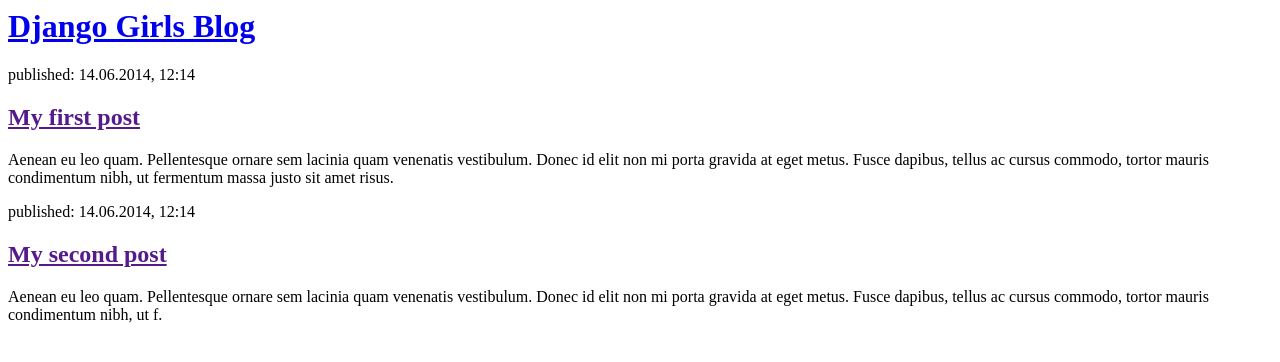
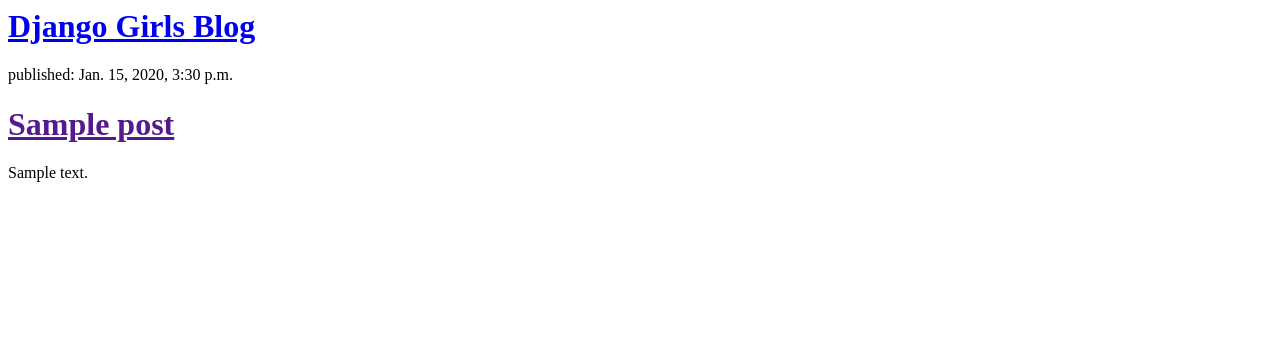
Before and after one commit to Suhasini-Patil/my-first-blog, a Django app: template blog/templates/blog/post_list.html in a window 1280 px wide. Shown: the top 362 px of the page. Run offline with Django 3.2, Linux system fonts and the light colour scheme; the template is opened without the code that fills it: values that come from a table or form of the project are taken from there, others are empty; tables that the repository leaves empty hold one stand-in row (values such as "Sample post"); parts of the project's set-up code (start-up, migrations or seed data) failed here and were passed over.

Commit message:
Modified templates to display posts from database.

```diff
--- a/blog/models.py
+++ b/blog/models.py
@@ -12,5 +12,5 @@
         self.published_date = timezone.now()
         self.save()
 
-    def _str_(self):
+    def __str__(self):
         return self.title
--- a/blog/templates/blog/post_list.html
+++ b/blog/templates/blog/post_list.html
@@ -7,16 +7,12 @@
 		            <h1><a href="/">Django Girls Blog</a></h1>
 	        </div>
 
+			{% for post  in posts %}
 	        <div>
-		            <p>published: 14.06.2014, 12:14</p>
-		            <h2><a href="">My first post</a></h2>
-		            <p>Aenean eu leo quam. Pellentesque ornare sem lacinia quam venenatis vestibulum. Donec id elit non mi porta gravida at eget metus. Fusce dapibus, tellus ac cursus commodo, tortor mauris condimentum nibh, ut fermentum massa justo sit amet risus.</p>
-	        </div>
-
-	        <div>
-		            <p>published: 14.06.2014, 12:14</p>
-		            <h2><a href="">My second post</a></h2>
-		           <p>Aenean eu leo quam. Pellentesque ornare sem lacinia quam venenatis vestibulum. Donec id elit non mi porta gravida at eget metus. Fusce dapibus, tellus ac cursus commodo, tortor mauris condimentum nibh, ut f.</p>
-																																															        </div>
-																																															    </body>
+				<p>published: {{ post.published_date }}</p>
+				<h1><a href=""> {{ post }}</a></h1>
+				<p>{{ post.text|linebreaksbr }}</p>
+			</div>
+			{% endfor %}
+	 </body>
 </html>
--- a/blog/views.py
+++ b/blog/views.py
@@ -1,5 +1,8 @@
 from django.shortcuts import render
+from .models import Post
+from django.utils import timezone
 
 # Create your views here
 def post_list(request):
-    return render(request, 'blog/post_list.html', {})
+    posts = Post.objects.filter(published_date__lte=timezone.now()).order_by('published_date')
+    return render(request, 'blog/post_list.html', {'posts': posts})
```
Also changed, not shown: 1 other file.
